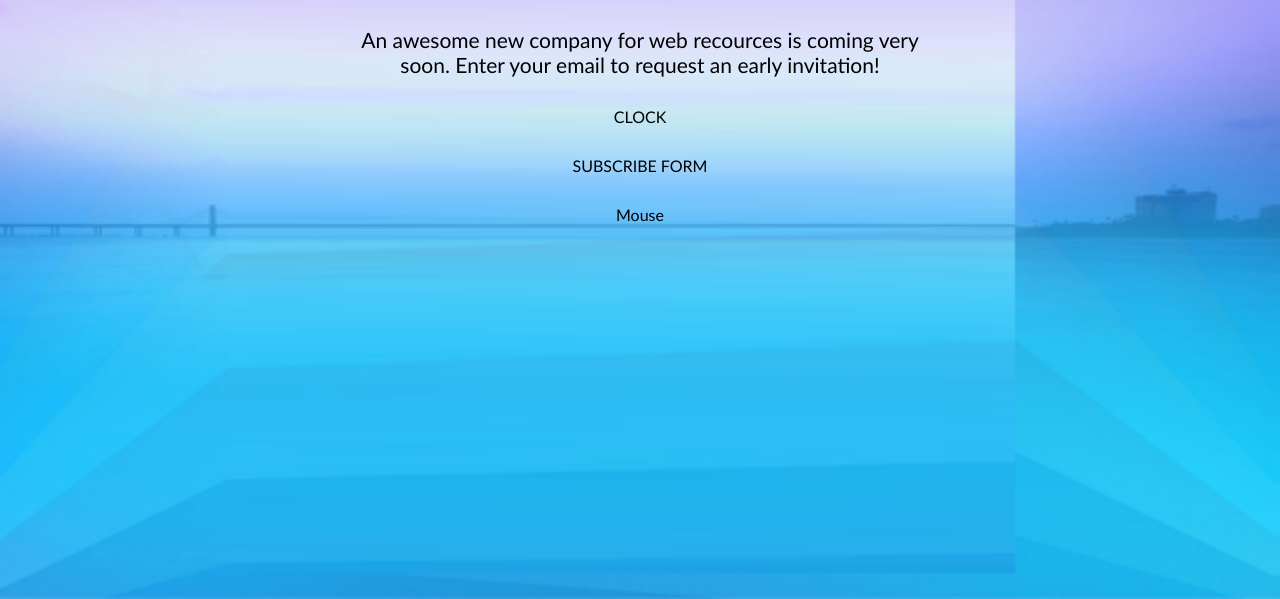
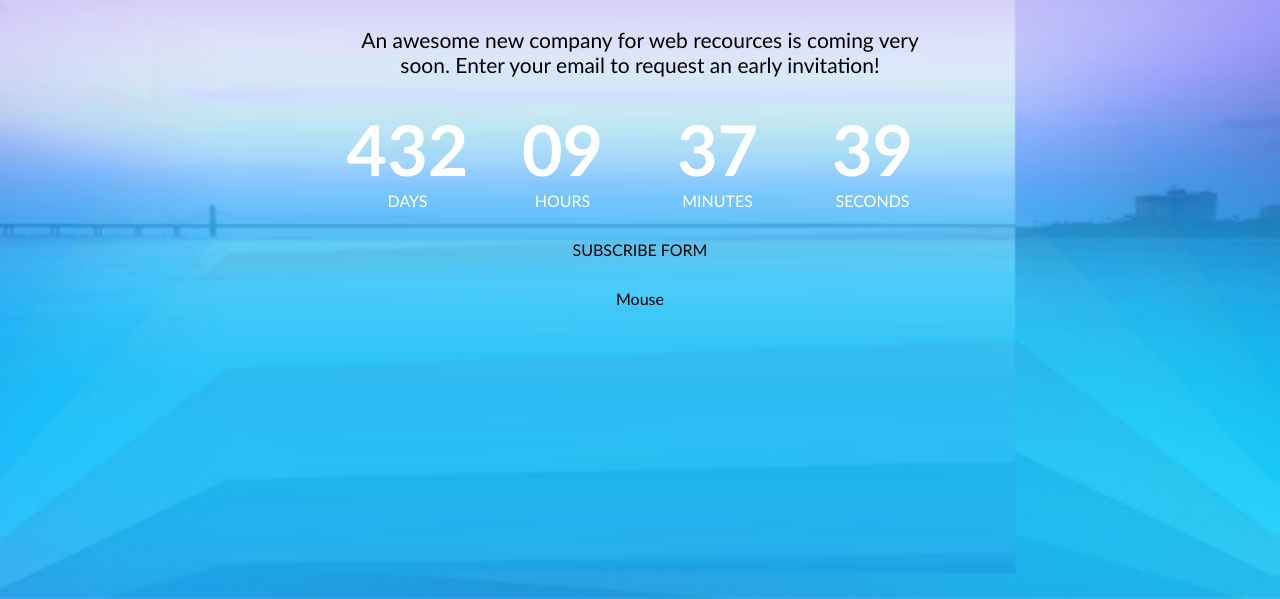
Before and after one commit to Mantaskri/4proj-coming-soon, a website: page index.html in a window 1280 px wide. Shown: the part 201-800 px from the top of the page. Drawn offline with Linux system fonts and the light colour scheme.

Commit message:
clock element (design only) #7

```diff
--- a/css/components/clock.css
+++ b/css/components/clock.css
@@ -0,0 +1,27 @@
+.clock {
+    display: grid;
+    grid-template-columns: repeat(4, 1fr);
+    gap: 20px;
+    color: #fff;
+    text-transform: uppercase;
+}
+.clock > .time {
+    font-size: 16px;
+}
+.clock > .time > .value {
+    font-weight: bold;
+    font-size: 70px;
+}
+
+@media (max-width: 700px) {
+    .clock {
+        grid-template-columns: 1fr 1fr;
+    }
+}
+
+@media (max-width: 460px) {
+    .clock {
+        grid-template-columns: 1fr;
+        gap: 10px;
+    }
+}
--- a/index.html
+++ b/index.html
@@ -26,8 +26,23 @@
             <h1 class="title">Coming soon</h1>
             <p class="description">An awesome new company for web recources is coming very soon.
                 Enter your email to request an early invitation!</p>
-                <div>
-                    CLOCK
+                <div class="clock">
+                   <div class="time">
+                        <div class="value">432</div>
+                        <div class="label">Days</div>
+                    </div>
+                   <div class="time">
+                        <div class="value">09</div>
+                        <div class="label">Hours</div>
+                    </div>
+                   <div class="time">
+                        <div class="value">37</div>
+                        <div class="label">Minutes</div>
+                    </div>
+                   <div class="time">
+                        <div class="value">39</div>
+                        <div class="label">Seconds</div>
+                    </div>
                 </div>
                 <Form>
                     SUBSCRIBE FORM
```
